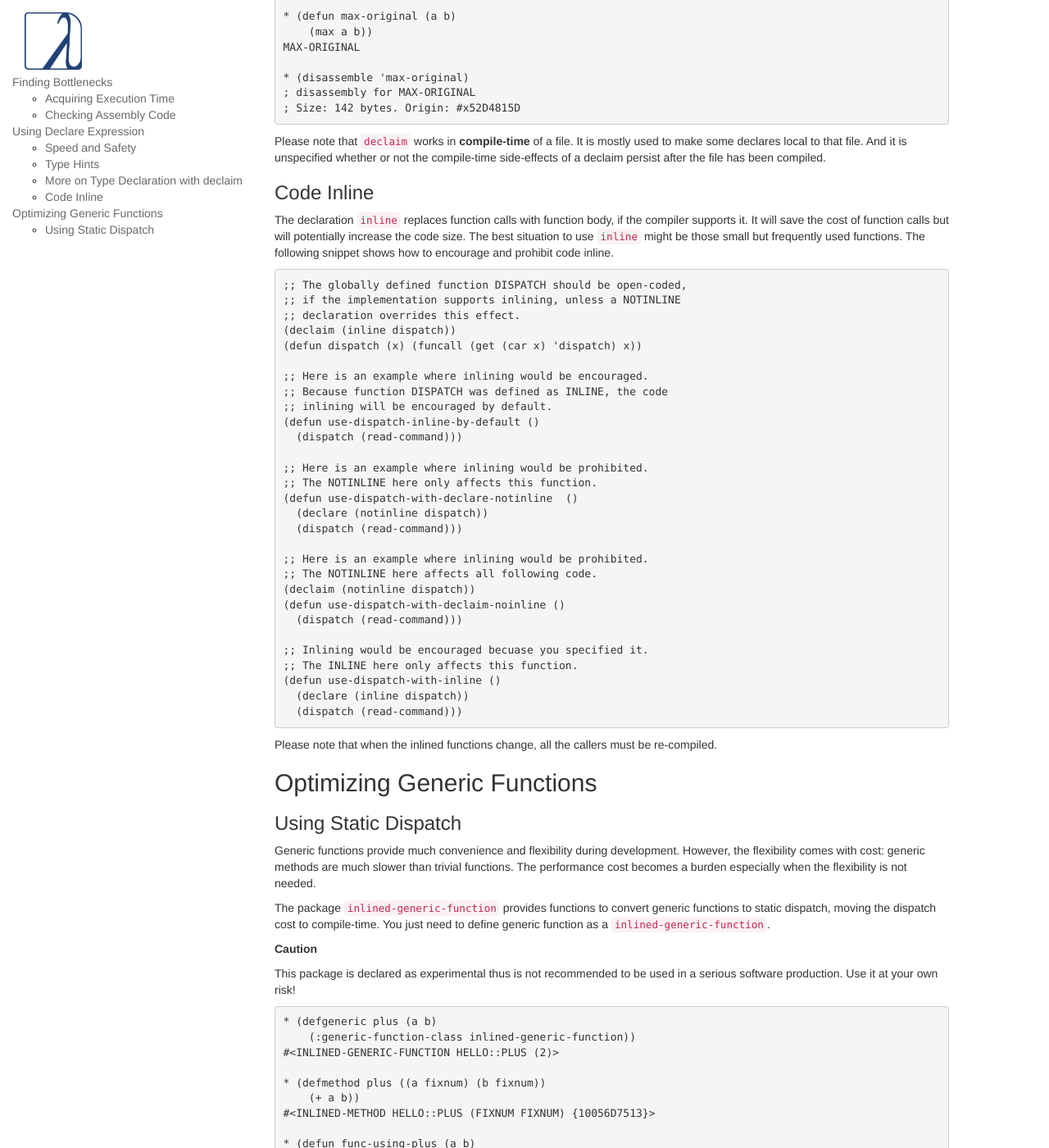
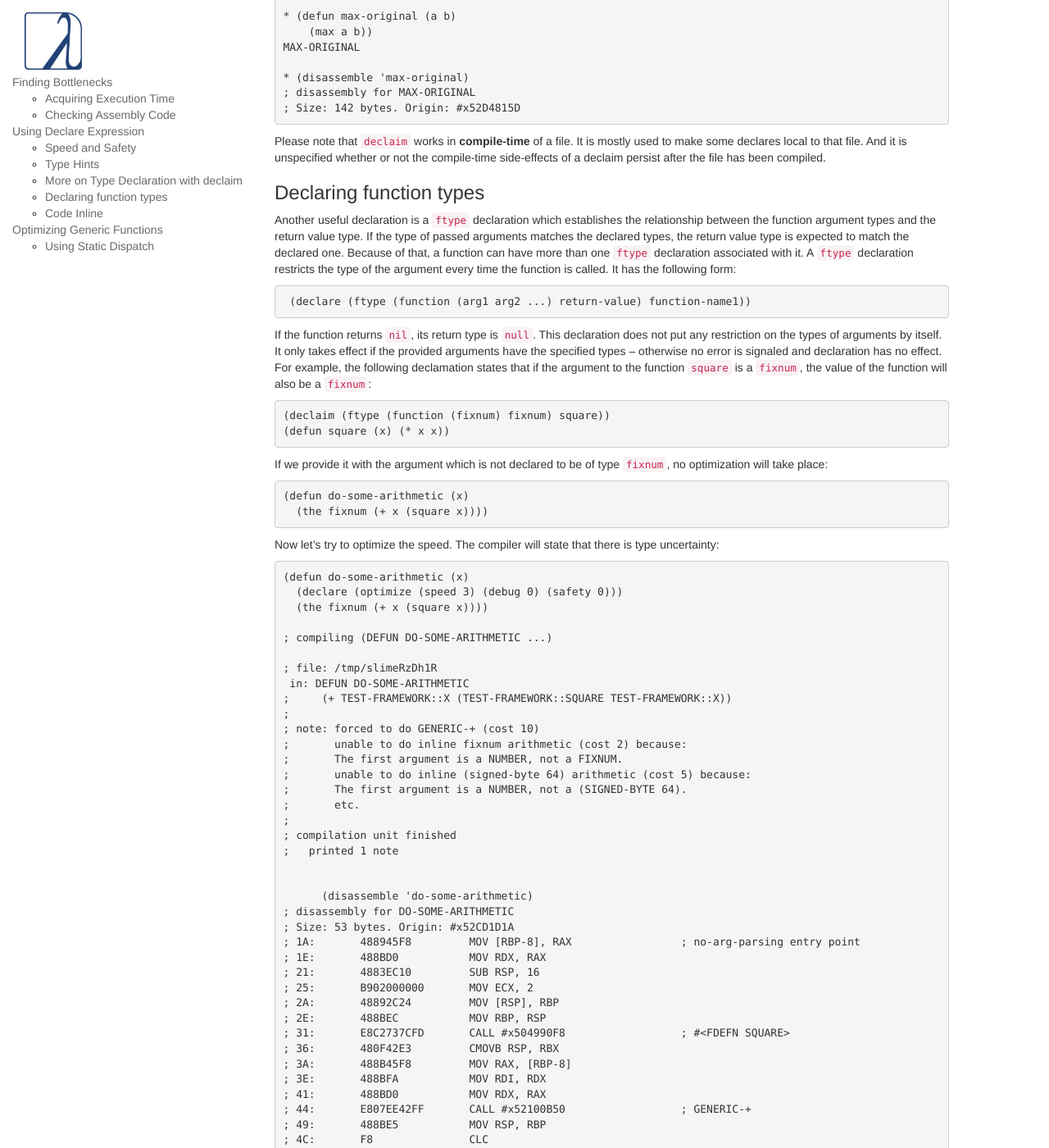
Before and after one commit to LispCookbook/cl-cookbook, a Jekyll site: the page built from performance.md, in a window 1280 px wide and 1400 px high, scrolled down 5697 px. Shown: the whole window at 82% size. Built offline with Jekyll 4.4.1, drawn with Linux system fonts in a browser that asks for light colours; some of the changed text lies outside the part shown.

Commit message:
Added an article about function declaration  (#227)
* Update performance.md

Source: mostly this http://www.lispworks.com/documentation/lcl50/aug/aug-36.html
I just added some output [and rephrased].

* Update performance.md

* Update performance.md

* Update performance.md

```diff
--- a/performance.md
+++ b/performance.md
@@ -352,6 +352,116 @@ used to make some declares local to that file. And it is unspecified whether
 or not the compile-time side-effects of a declaim persist after the file has
 been compiled.
 
+
+### Declaring function types
+Another useful declaration is a `ftype` declaration which establishes
+the relationship between the function argument types and the return value type.
+If the type of passed arguments matches the declared types, the return value type
+is expected to match the declared one. Because of that, a function can have more
+than one `ftype` declaration associated with it. A `ftype` declaration restricts
+the type of the argument every time the function is called. It has the following form:
+
+~~~lisp
+ (declare (ftype (function (arg1 arg2 ...) return-value) function-name1))
+~~~~
+
+If the function returns `nil`, its return type is `null`.
+This declaration does not put any restriction on the types of arguments by itself.
+It only takes effect if the provided arguments have the specified types -- otherwise
+no error is signaled and declaration has no effect. For example,
+the following declamation states that if the argument to the function `square`
+is a `fixnum`, the value of the function will also be a `fixnum`:
+
+~~~lisp
+(declaim (ftype (function (fixnum) fixnum) square))
+(defun square (x) (* x x))
+~~~~
+If we provide it with the argument which is not declared to be of type `fixnum`,
+no optimization will take place:
+
+~~~lisp
+(defun do-some-arithmetic (x)
+  (the fixnum (+ x (square x))))
+~~~~
+
+Now let's try to optimize the speed. The compiler will state that there is type uncertainty:
+
+~~~lisp
+(defun do-some-arithmetic (x)
+  (declare (optimize (speed 3) (debug 0) (safety 0)))
+  (the fixnum (+ x (square x))))
+
+; compiling (DEFUN DO-SOME-ARITHMETIC ...)
+
+; file: /tmp/slimeRzDh1R
+ in: DEFUN DO-SOME-ARITHMETIC
+;     (+ TEST-FRAMEWORK::X (TEST-FRAMEWORK::SQUARE TEST-FRAMEWORK::X))
+;
+; note: forced to do GENERIC-+ (cost 10)
+;       unable to do inline fixnum arithmetic (cost 2) because:
+;       The first argument is a NUMBER, not a FIXNUM.
+;       unable to do inline (signed-byte 64) arithmetic (cost 5) because:
+;       The first argument is a NUMBER, not a (SIGNED-BYTE 64).
+;       etc.
+;
+; compilation unit finished
+;   printed 1 note
+
+
+      (disassemble 'do-some-arithmetic)
+; disassembly for DO-SOME-ARITHMETIC
+; Size: 53 bytes. Origin: #x52CD1D1A
+; 1A:       488945F8         MOV [RBP-8], RAX                 ; no-arg-parsing entry point
+; 1E:       488BD0           MOV RDX, RAX
+; 21:       4883EC10         SUB RSP, 16
+; 25:       B902000000       MOV ECX, 2
+; 2A:       48892C24         MOV [RSP], RBP
+; 2E:       488BEC           MOV RBP, RSP
+; 31:       E8C2737CFD       CALL #x504990F8                  ; #<FDEFN SQUARE>
+; 36:       480F42E3         CMOVB RSP, RBX
+; 3A:       488B45F8         MOV RAX, [RBP-8]
+; 3E:       488BFA           MOV RDI, RDX
+; 41:       488BD0           MOV RDX, RAX
+; 44:       E807EE42FF       CALL #x52100B50                  ; GENERIC-+
+; 49:       488BE5           MOV RSP, RBP
+; 4C:       F8               CLC
+; 4D:       5D               POP RBP
+; 4E:       C3               RET
+NIL
+~~~~
+
+
+Now we can add a type declaration for `x`, so the compiler can assume
+that the expression `(square x)` is a `fixnum`, and use the fixnum-specific `+`:
+
+~~~lisp
+(defun do-some-arithmetic (x)
+  (declare (optimize (speed 3) (debug 0) (safety 0)))
+  (declare (type fixnum x))
+  (the fixnum (+ x (square x))))
+
+       (disassemble 'do-some-arithmetic)
+
+; disassembly for DO-SOME-ARITHMETIC
+; Size: 48 bytes. Origin: #x52C084DA
+; 4DA:       488945F8         MOV [RBP-8], RAX                ; no-arg-parsing entry point
+; 4DE:       4883EC10         SUB RSP, 16
+; 4E2:       488BD0           MOV RDX, RAX
+; 4E5:       B902000000       MOV ECX, 2
+; 4EA:       48892C24         MOV [RSP], RBP
+; 4EE:       488BEC           MOV RBP, RSP
+; 4F1:       E8020C89FD       CALL #x504990F8                 ; #<FDEFN SQUARE>
+; 4F6:       480F42E3         CMOVB RSP, RBX
+; 4FA:       488B45F8         MOV RAX, [RBP-8]
+; 4FE:       4801D0           ADD RAX, RDX
+; 501:       488BD0           MOV RDX, RAX
+; 504:       488BE5           MOV RSP, RBP
+; 507:       F8               CLC
+; 508:       5D               POP RBP
+; 509:       C3               RET
+NIL
+~~~~
+
 ### Code Inline
 
 The declaration [`inline`][inline] replaces function calls with function body,
```
